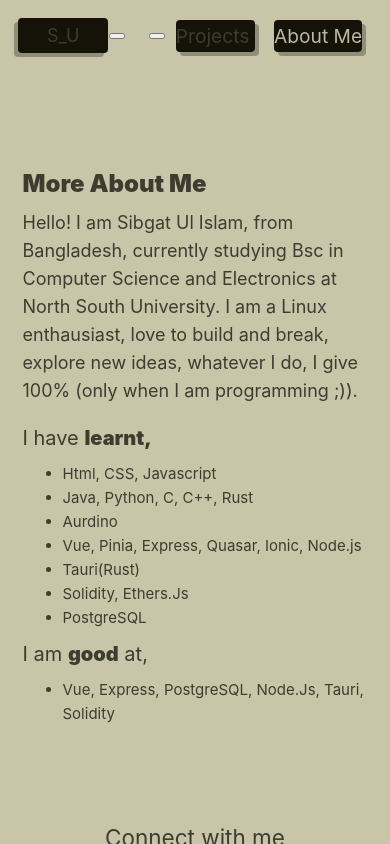
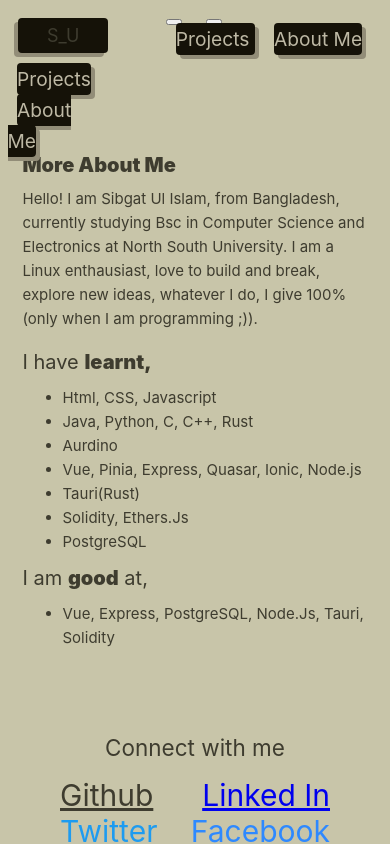
Before and after one commit to Sibgat-Ul/SibgatUl, a Vue app: page /about in a window 390 px wide. Built offline with nearby package versions, Linux system fonts and the light colour scheme.

Commit message:
mobile-nav

```diff
--- a/src/App.vue
+++ b/src/App.vue
@@ -5,9 +5,9 @@ import Nav from "@/components/Nav.vue";
 
 <template>
     <div class="main h-screen p-.5em pb-0 md:p-2em">
-        <header>
-            <Nav class="b-rd mb-.5em md:mb-1em" />
-        </header>
+
+        <Nav class="b-rd mb-.5em md:mb-1em" />
+
 
         <RouterView></RouterView>
 
--- a/src/assets/base.css
+++ b/src/assets/base.css
@@ -28,6 +28,7 @@
   margin: 0;
   position: relative;
   font-weight: normal;
+  transition: width .125s, height .125s;
 }
 
 body {
@@ -53,6 +54,6 @@ body {
   --color-font-darl: var(--n-font-dark);
 }
 
-html.dark > body >  #app > .main > header > nav a {
+.dark nav > a, .links > a {
   color: var(--color-font-light) !important;
 }
--- a/src/assets/main.css
+++ b/src/assets/main.css
@@ -5,5 +5,5 @@
   height: 100vh;
   margin: 0 auto;
   font-weight: normal;
-  overflow-x: hidden;
+  overflow: hidden;
 }
--- a/src/components/Nav.vue
+++ b/src/components/Nav.vue
@@ -1,4 +1,5 @@
 <template>
+    <header class="">
         <nav
             class="
                 text-lg
@@ -18,24 +19,37 @@
                 S_U
             </router-link>
 
-        <div class="btns flex">
-            <button @click="toggleDark()" class="i-carbon-sun dark:i-carbon-moon icon-btn text-2xl"></button>
-            <button @click="toggleMenu()" class="i-carbon-list ml-1em md:display-none icon-btn text-2xl"></button>
-        </div>
+            <div
 
-        <div
                 class="
-                display-none
                     text-1.2rem
                     links
                     md:flex
-                justify-between
+                    md:flex-row
                     flex-wrap
                     basis-auto
                     gap-.5em
                     items-center
                 ">
 
+                <div class="btns flex">
+                    <button @click="toggleDark()" class="i-carbon-sun dark:i-carbon-moon icon-btn text-2xl"></button>
+                    <button @click="toggleFunc()" class="i-carbon-list ml-1em md:display-none icon-btn text-2xl"></button>
+                </div>
+
+                <div
+                    class="
+                    display-none
+                    flex-col
+                    text-1.2rem
+                    links
+                    md:flex
+                    md:flex-row
+                    flex-wrap
+                    basis-auto
+                    gap-.5em
+                    items-center"
+                >
                     <router-link to="/">
                         Projects
                     </router-link>
@@ -44,14 +58,46 @@
                         About Me
                     </router-link>
                 </div>
+            </div>
         </nav>
+        <div
+            :class="[toggleMenu ? 'flex mob-nav' : 'display-none']"
+            class="
+                display-none
+                h-0
+                w-0
+                flex-col
+                text-1.2rem
+                links
+                justify-center
+                gap-.5em
+                items-center
+                z-99
+            "
+            >
+            <router-link @click="toggleFunc()" to="/">
+                Projects
+            </router-link>
+
+            <router-link @click="toggleFunc()" to="/about">
+                About Me
+            </router-link>
+        </div>
+    </header>
 </template>
 
 <script setup>
-import {useToggle, useDark} from '@vueuse/core'
+import {useToggle, useDark} from '@vueuse/core';
+import {ref} from 'vue';
 
 const isDark = useDark();
 const toggleDark = useToggle(isDark);
+
+let toggleMenu = ref(false);
+let toggleFunc = () => {
+    toggleMenu.value = !toggleMenu.value;
+    console.log(toggleMenu.value);
+}
 </script>
 
 <style scoped>
@@ -65,8 +111,13 @@ a {
     transition: all .125s;
 }
 
+.mob-nav {
+    height: 100vh;
+    width: 100%;
+}
+
 .links > a {
-    min-width: 6em;
+    min-width: 8em;
     width: 7em;
     max-width: 8em;
     margin: 0em .5em;
--- a/src/views/AboutView.vue
+++ b/src/views/AboutView.vue
@@ -2,7 +2,8 @@
   <div
       class="
         hero
-        h-[calc(100%-6em)]
+        h-78vh
+        md:h-[calc(100%-6em)]
         grid
         content-center
         items-center
@@ -12,11 +13,11 @@
       "
       >
       <section id="details" class="dets px-1em md:p-1em">
-        <h1 class="text-2xl md:text-5xl fw-900">
+        <h1 class="text-xl md:text-5xl fw-900">
           More About Me
         </h1>
 
-        <p class="text-lg my-.5em md:text-xl md:my-1em">
+        <p class="text-md my-.5em md:text-xl md:my-1em">
           Hello! I am Sibgat Ul Islam, from Bangladesh, currently studying Bsc in Computer Science
           and Electronics at North South University. I am a Linux enthausiast, love to build and
           break, explore new ideas, whatever I do, I give 100% (only when I am programming ;)).
```
Lines whose indentation alone changed are shown as unchanged.
